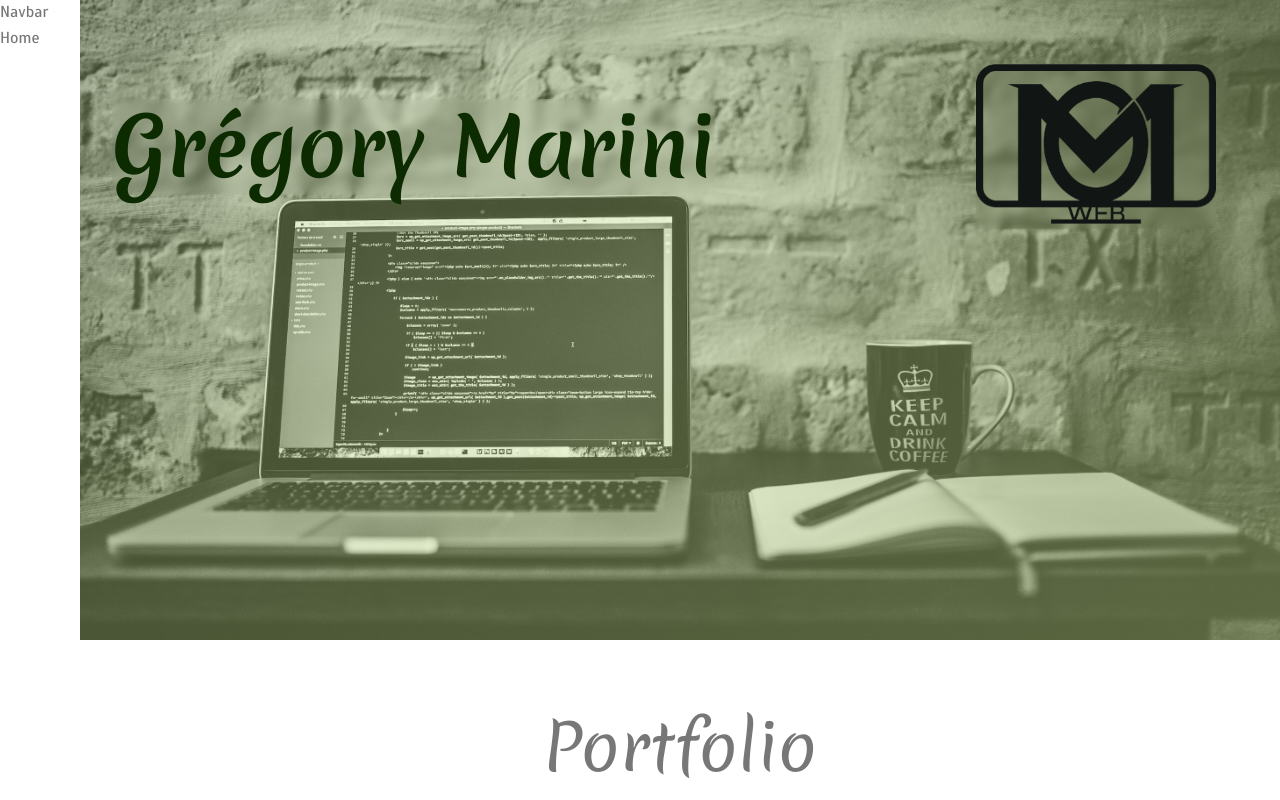
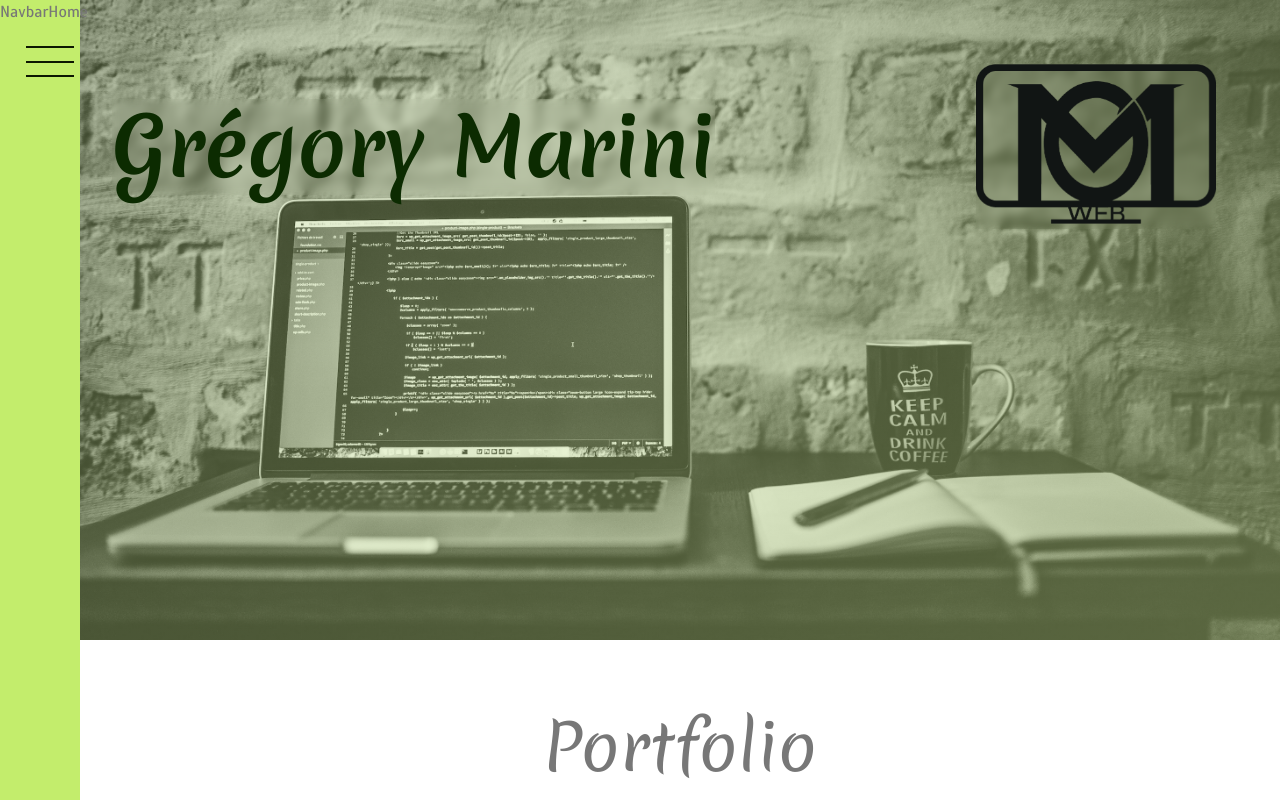
Before and after one commit to NMY0d4/mon-site-en-react, a React (Create React App) app: page / in a window 1280 px wide. Shown: the top 800 px of the page. Built offline with nearby package versions, Linux system fonts and the light colour scheme.

Commit message:
insert navbar style, need to bee adapted

```diff
--- a/src/routes/navbar/Navbar.component.js
+++ b/src/routes/navbar/Navbar.component.js
@@ -1,15 +1,21 @@
 import { Routes, Route } from "react-router-dom";
 import React from "react";
 import Home from "../home/Home.component";
+import "./navbar.styles.scss";
 
 const Navbar = () => {
     return (
-        <div>
-            Navbar
-            <Routes>
-                <Route path="/" element={<Home />} />
-            </Routes>
-        </div>
+        <section className="navbar-container">
+            <button className="navbar-container__button">
+                <span className="navbar-container__icon">&nbsp;</span>
+            </button>
+            <div className="navbar">
+                Navbar
+                <Routes>
+                    <Route path="/" element={<Home />} />
+                </Routes>
+            </div>
+        </section>
     );
 };
 
--- a/src/routes/navbar/navbar.styles.scss
+++ b/src/routes/navbar/navbar.styles.scss
@@ -0,0 +1,88 @@
+.navbar-container {
+    transition: all 0.5s;
+    width: 100%;
+    position: relative;
+    z-index: 900;
+    background-color: var(--color-secondary-light);
+    grid-column: sidebar-start / sidebar-end;
+    grid-row: 1 / 4;
+
+    &__button {
+        background-color: var(--color-secondary-light);
+        height: 3.5rem;
+        width: 3.5rem;
+        position: fixed;
+        top: 2rem;
+        left: 1.4rem;
+        border: none;
+        z-index: 2000;
+        cursor: pointer;
+
+        &:hover .navbar-container__icon::before {
+            top: -1.2rem;
+        }
+        &:hover .navbar-container__icon::after {
+            top: 1.2rem;
+        }
+    }
+
+    //ICON
+    &__icon {
+        position: relative;
+        margin-top: 1rem;
+
+        &,
+        &::before,
+        &::after {
+            // position: relative;
+            z-index: 2500;
+            width: 3rem;
+            height: 2px;
+            background-color: var(--color-primary-dark);
+            display: inline-block;
+        }
+
+        &::before,
+        &::after {
+            content: "";
+            position: absolute;
+            left: 0;
+            transition: all 0.2s;
+        }
+        &::before {
+            top: -0.9rem;
+        }
+        &::after {
+            top: 0.9rem;
+        }
+    }
+
+    .navbar {
+        display: flex;
+        height: 6rem;
+        z-index: 1000;
+        // align-items: flex-start;
+        justify-content: space-around;
+        // @media only screen and(max-width:$bp-large) {
+        //     grid-column: 1 / -1;
+        //     grid-row: 1 / span 1;
+        //     justify-content: end;
+        //     align-items: center;
+        // }
+    }
+    &.nav-open {
+        width: 1200%;
+    }
+    &.nav-open &__button &__icon {
+        background-color: transparent;
+    }
+
+    &.nav-open &__button &__icon::before {
+        top: 0;
+        transform: rotate(135deg);
+    }
+    &.nav-open &__button &__icon::after {
+        top: 0;
+        transform: rotate(-135deg);
+    }
+}
```
